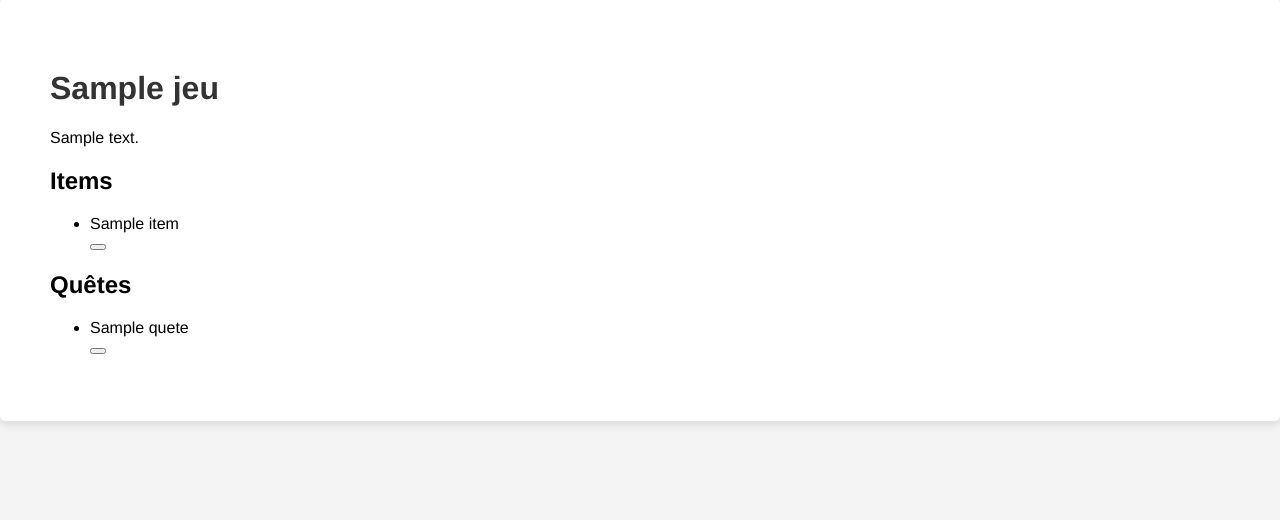
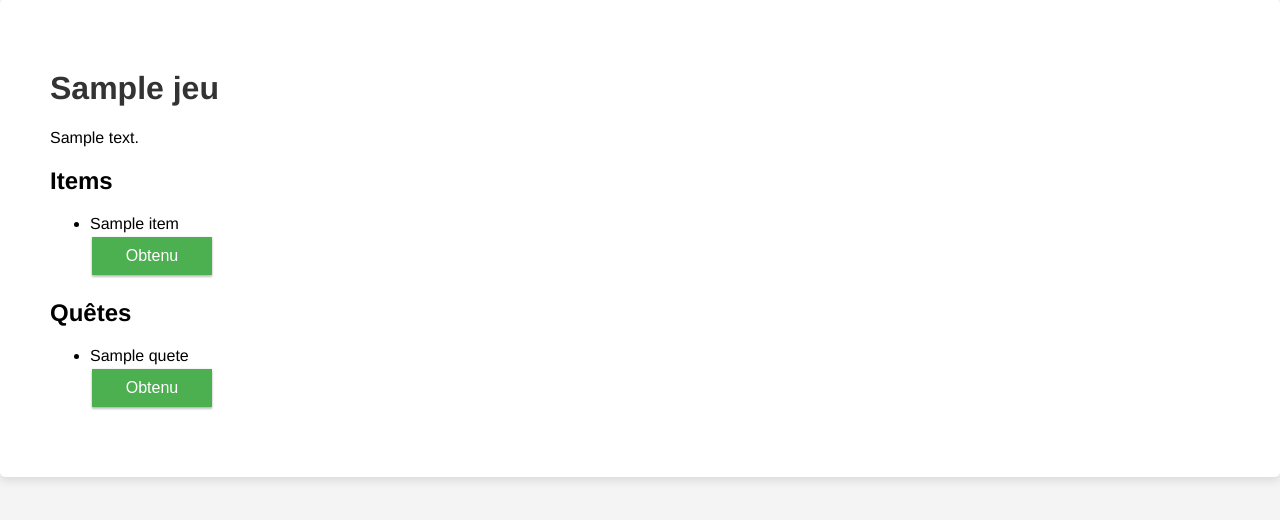
Before and after one commit to ThomasAlvarezRodriguez/FullStackE5, a Django app: page /jeux/1/ in a window 1280 px wide. Shown: the part 161-681 px from the top of the page. Run offline with Django 4.2, Linux system fonts and the light colour scheme; a user stored in the database is signed in; tables that the repository leaves empty hold one stand-in row (values such as "Sample post").

Commit message:
check test

```diff
--- a/App_Checklist/static/css/style.css
+++ b/App_Checklist/static/css/style.css
@@ -210,33 +210,33 @@ ul.jeux-list li a.details-link:hover {
     background-color: #c2e0ff; /* Un fond plus foncé au survol */
     text-decoration: underline; /* Souligner au survol pour indiquer que c'est cliquable */
 }
-/* style.css */
 .obtain-button {
-    padding: 5px 10px;
-    background-color: #4CAF50; /* Green */
+    padding: 10px 20px; /* Adjust padding to make the button large enough */
     color: white;
     border: none;
     text-align: center;
     text-decoration: none;
     display: inline-block;
-    font-size: 16px;
+    font-size: 16px; /* Adjust font size as needed */
     margin: 4px 2px;
     transition-duration: 0.4s;
     cursor: pointer;
+    min-width: 120px; /* Set a minimum width for the button */
+    box-shadow: 0 2px 2px 0 rgba(0,0,0,0.24), 0 0 2px 0 rgba(0,0,0,0.12); /* Optional: adds a shadow for some depth */
 }
 
-.obtain-button:hover {
-    background-color: white;
-    color: black;
-    border: 1px solid #4CAF50;
+.obtain-button:not(.remove-obtain) {
+    background-color: #f44336; /* Red for not obtained */
 }
 
-.remove-obtain {
-    background-color: #f44336; /* Red */
+.obtain-button:not(.remove-obtain):hover {
+    background-color: #d32f2f; /* Darker red on hover */
 }
 
-.remove-obtain:hover {
-    background-color: white;
-    color: black;
-    border: 1px solid #f44336;
+.obtain-button.remove-obtain {
+    background-color: #4CAF50; /* Green for obtained */
 }
+
+.obtain-button.remove-obtain:hover {
+    background-color: #388E3C; /* Darker green on hover */
+}
--- a/App_Checklist/templates/game.html
+++ b/App_Checklist/templates/game.html
@@ -18,11 +18,11 @@
             {% if request.user.is_authenticated %}
                 <form method="post" action="{% url 'toggle_obtenu_item' item.id %}">
                     {% csrf_token %}
-                    <button type="submit">
+                    <button type="submit" class="obtain-button {% if is_obtained %}remove-obtain{% endif %}">
                         {% if is_obtained %}
-
+                        Obtenu
                         {% else %}
-
+                        Non obtenu
                         {% endif %}
                     </button>
                 </form>
@@ -40,11 +40,11 @@
         {% if request.user.is_authenticated %}
             <form method="post" action="{% url 'toggle_obtenu_quete' quete.id %}">
                 {% csrf_token %}
-                <button type="submit">
+                <button type="submit" class="obtain-button {% if is_obtained %}remove-obtain{% endif %}">
                     {% if is_obtained %}
-
+                        Obtenu
                     {% else %}
-
+                        Non obtenu
                     {% endif %}
                 </button>
             </form>
```
